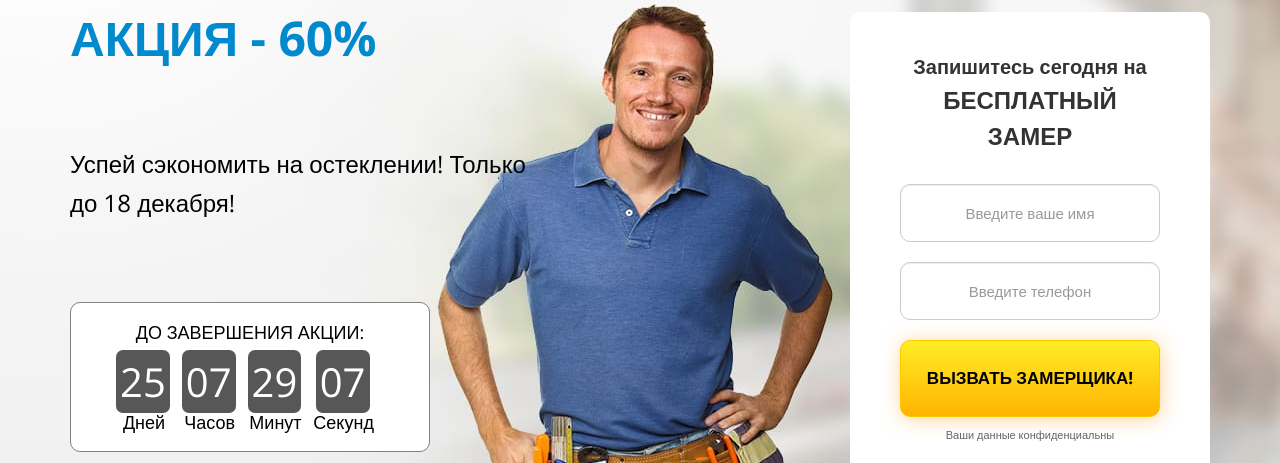
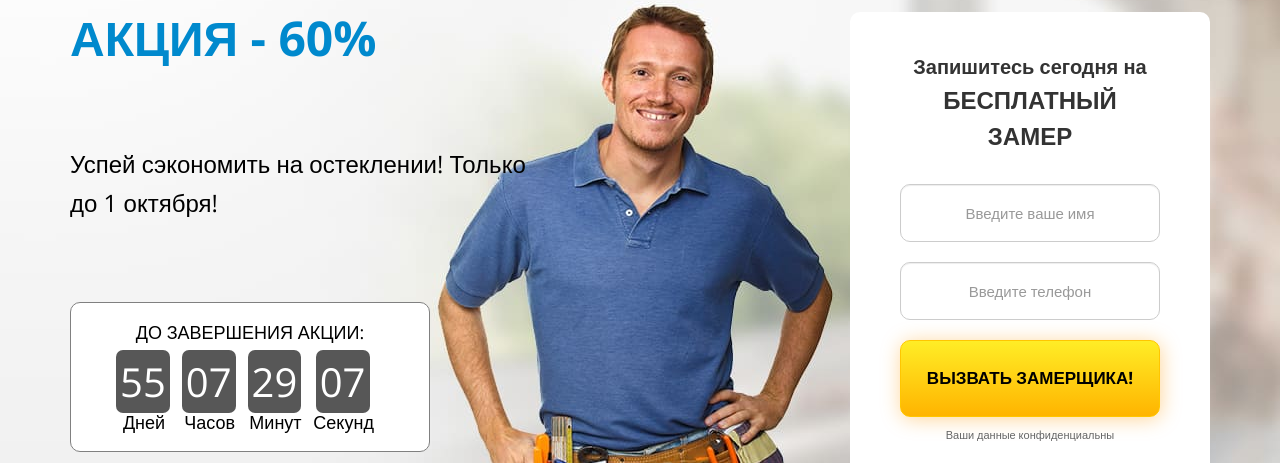
Before and after one commit to VNagorniy/WebSiteWork, a website with bundled scripts: page src/index.html in a window 1280 px wide. Shown: the part 5208-5671 px from the top of the page. Built offline with nearby package versions, Linux system fonts and the light colour scheme.

Commit message:
Смена даты акции

```diff
--- a/src/index.html
+++ b/src/index.html
@@ -711,7 +711,7 @@
         <div class="row">
           <div class="col-lg-5 col-md-6 wow fadeInLeft">
             <h2 class="sale_title">Акция - 60%</h2>
-            <p class="sale_subtitle">Успей сэкономить на остеклении! Только до 18 декабря!</p>
+            <p class="sale_subtitle">Успей сэкономить на остеклении! Только до 1 октября!</p>
             <div class="timer1" id="timer">
                 <p><h4>ДО ЗАВЕРШЕНИЯ АКЦИИ:</h4></p>
                 <div class="container1">
--- a/src/js/main.js
+++ b/src/js/main.js
@@ -10,7 +10,7 @@ window.addEventListener('DOMContentLoaded', () => {
   'use strict';
 
   let modalState = {};
-  let deadline = '2022-09-01';
+  let deadline = '2022-10-01';
 
   changeModalState(modalState);
   modals();
```
Also changed, not shown: dist/index.html, dist/script.js, 2 other files.
